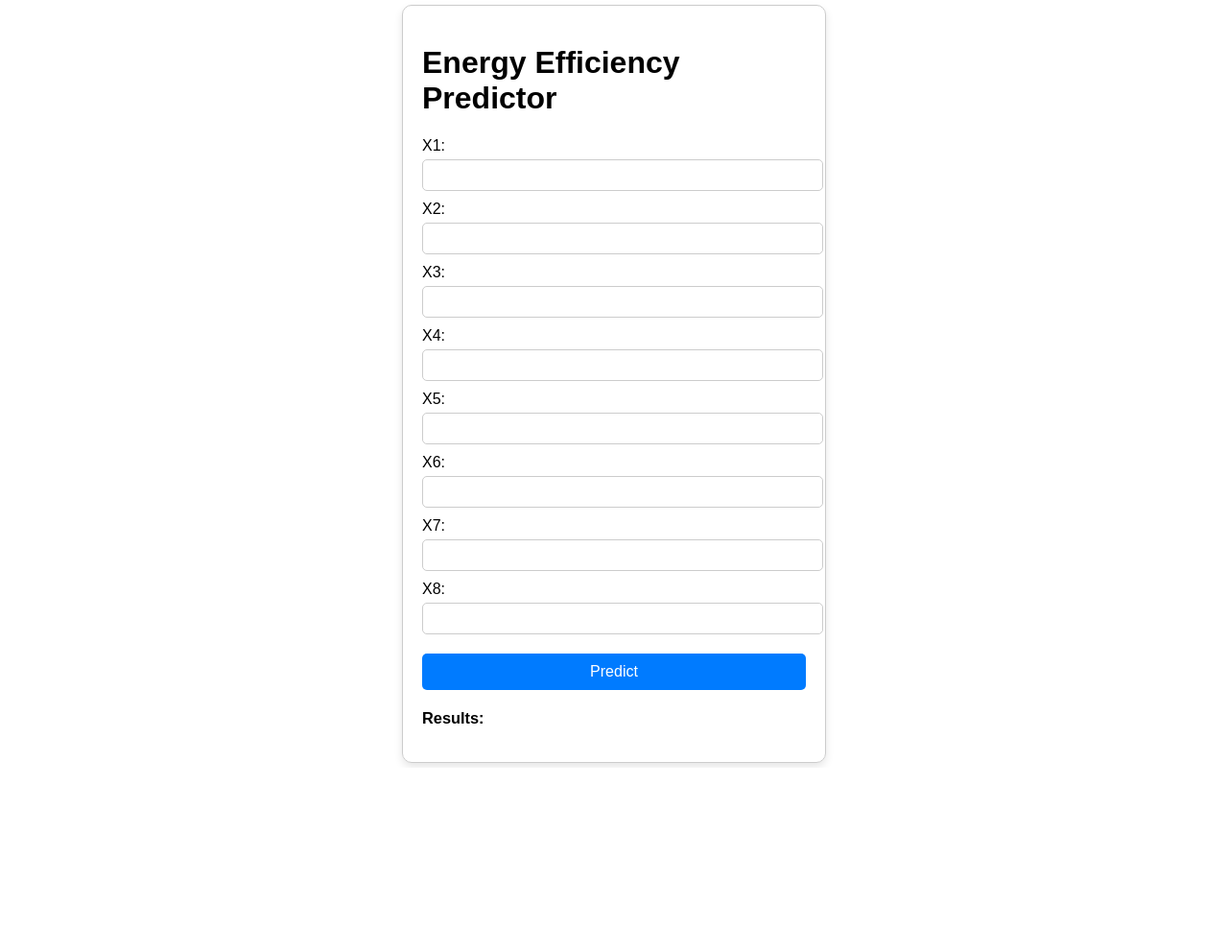
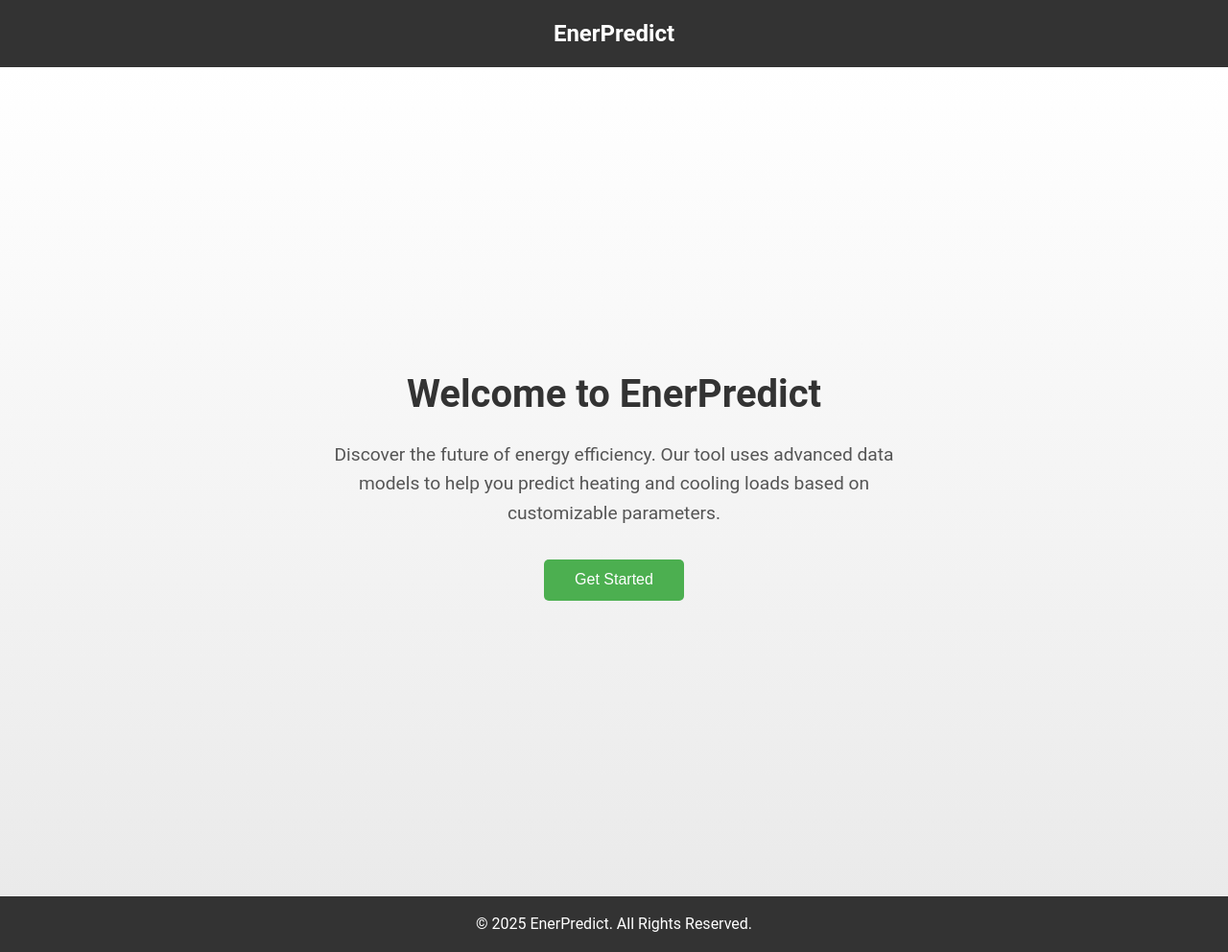
Before and after one commit to tusharra0/EnerPredict, a plain HTML site: page index.html in a window 1280 px wide. Shown: the whole page at 96% size. Before the commit the page ends 800 px from the top, so only its background shows below. Drawn offline with Linux system fonts and the light colour scheme.

Commit message:
Add files via upload

```diff
--- a/index.html
+++ b/index.html
@@ -3,53 +3,73 @@
 <head>
   <meta charset="UTF-8">
   <meta name="viewport" content="width=device-width, initial-scale=1.0">
-    <title>Energy Efficiency Predictor</title>
+  <title>EnerPredict</title>
   <link rel="stylesheet" href="styles.css">
-    <script src="script.js" defer></script>
 </head>
 <body>
-    <div class="container">
-        <h1>Energy Efficiency Predictor</h1>
-        <form id="predictionForm">
-            <div class="input-group">
-                <label for="X1">X1:</label>
-                <input type="number" id="X1" required>
+  <!-- Header Section -->
+  <header>
+    <div class="logo">EnerPredict</div>
+  </header>
+
+  <!-- Landing Page Section -->
+  <section class="landing-page">
+    <h1>Welcome to EnerPredict</h1>
+    <p>
+      Discover the future of energy efficiency. Our tool uses advanced data
+      models to help you predict heating and cooling loads based on
+      customizable parameters.
+    </p>
+    <button class="btn">Get Started</button>
+  </section>
+
+  <!-- Form Section -->
+  <section class="form-container" style="display: none;">
+    <h2>Enter Energy Parameters</h2>
+    <p>Fill in the details below to predict heating and cooling loads.</p>
+    <form id="energyForm" class="form">
+      <div class="form-group">
+        <label for="X1">Relative Compactness (X1)</label>
+        <input type="number" id="X1" placeholder="e.g., 0.98" required>
       </div>
-            <div class="input-group">
-                <label for="X2">X2:</label>
-                <input type="number" id="X2" required>
+      <div class="form-group">
+        <label for="X2">Surface Area (X2)</label>
+        <input type="number" id="X2" placeholder="e.g., 637.0" required>
       </div>
-            <div class="input-group">
-                <label for="X3">X3:</label>
-                <input type="number" id="X3" required>
+      <div class="form-group">
+        <label for="X3">Wall Area (X3)</label>
+        <input type="number" id="X3" placeholder="e.g., 318.0" required>
       </div>
-            <div class="input-group">
-                <label for="X4">X4:</label>
-                <input type="number" id="X4" required>
+      <div class="form-group">
+        <label for="X4">Roof Area (X4)</label>
+        <input type="number" id="X4" placeholder="e.g., 122.5" required>
       </div>
-            <div class="input-group">
-                <label for="X5">X5:</label>
-                <input type="number" id="X5" required>
+      <div class="form-group">
+        <label for="X5">Overall Height (X5)</label>
+        <input type="number" id="X5" placeholder="e.g., 7.0" required>
       </div>
-            <div class="input-group">
-                <label for="X6">X6:</label>
-                <input type="number" id="X6" required>
+      <div class="form-group">
+        <label for="X6">Orientation (X6)</label>
+        <input type="number" id="X6" placeholder="e.g., 2" required>
       </div>
-            <div class="input-group">
-                <label for="X7">X7:</label>
-                <input type="number" id="X7" required>
+      <div class="form-group">
+        <label for="X7">Glazing Area (X7)</label>
+        <input type="number" id="X7" placeholder="e.g., 0.1" required>
       </div>
-            <div class="input-group">
-                <label for="X8">X8:</label>
-                <input type="number" id="X8" required>
+      <div class="form-group">
+        <label for="X8">Glazing Area Distribution (X8)</label>
+        <input type="number" id="X8" placeholder="e.g., 5" required>
       </div>
-            <button type="button" onclick="predictEnergy()">Predict</button>
+      <button type="button" class="btn-submit" onclick="predictEnergy()">Submit</button>
     </form>
-        <div id="results">
-            <h3>Results:</h3>
-            <p id="heatingResult"></p>
-            <p id="coolingResult"></p>
-        </div>
-    </div>
+    <div id="results"></div>
+  </section>
+
+  <!-- Footer -->
+  <footer>
+    <p>&copy; 2025 EnerPredict. All Rights Reserved.</p>
+  </footer>
+
+  <script src="script.js"></script>
 </body>
 </html>
--- a/script.js
+++ b/script.js
@@ -1,4 +1,15 @@
-/* static/js/script.js */
+// Navigation to Form Page
+document.addEventListener('DOMContentLoaded', () => {
+    const getStartedButton = document.querySelector('.btn');
+    if (getStartedButton) {
+        getStartedButton.addEventListener('click', () => {
+            document.querySelector('.landing-page').style.display = 'none';
+            document.querySelector('.form-container').style.display = 'flex';
+        });
+    }
+});
+
+// Predict Energy Function
 async function predictEnergy() {
     const formData = {
         X1: document.getElementById('X1').value,
@@ -12,6 +23,15 @@ async function predictEnergy() {
     };
 
     try {
+        // Validate inputs
+        for (let key in formData) {
+            if (formData[key] === "") {
+                alert(`Please fill in all fields! Missing: ${key}`);
+                return;
+            }
+        }
+
+        // Simulated API Call
         const response = await fetch('/predict', {
             method: 'POST',
             headers: {
@@ -21,14 +41,16 @@ async function predictEnergy() {
         });
 
         if (!response.ok) {
-            throw new Error('Prediction failed');
+            throw new Error(`Failed to fetch: ${response.status}`);
         }
 
         const result = await response.json();
-        document.getElementById('heatingResult').innerText = `Heating Load: ${result['Heating Load (Y1)']}`;
-        document.getElementById('coolingResult').innerText = `Cooling Load: ${result['Cooling Load (Y2)']}`;
+        document.getElementById('results').innerHTML = `
+            <p>Heating Load: ${result['Heating Load (Y1)']} kW</p>
+            <p>Cooling Load: ${result['Cooling Load (Y2)']} kW</p>
+        `;
     } catch (error) {
         console.error('Error:', error);
-        alert('Prediction failed. Please check your input values.');
+        alert('Failed to get prediction. Check console for details.');
     }
 }
--- a/styles.css
+++ b/styles.css
@@ -1,43 +1,160 @@
-/* static/css/styles.css */
+/* General Reset */
+body, h1, h2, h3, p, ul, li, input, button, a {
+    margin: 0;
+    padding: 0;
+    box-sizing: border-box;
+}
+
 body {
-    font-family: Arial, sans-serif;
+    font-family: 'Roboto', sans-serif;
+    background: #f4f4f4;
+    color: #333;
+    line-height: 1.6;
+}
+
+/* Navbar */
+header {
+    background: #333;
+    color: #fff;
+    padding: 1rem;
+    text-align: center;
+}
+
+header .logo {
+    font-size: 1.5rem;
+    font-weight: bold;
+}
+
+/* Landing Page */
+.landing-page {
     display: flex;
+    flex-direction: column;
+    align-items: center;
     justify-content: center;
+    min-height: 100vh;
+    background: linear-gradient(to bottom, #ffffff, #eaeaea);
+    text-align: center;
+    padding: 2rem;
+}
+
+.landing-page h1 {
+    font-size: 2.5rem;
+    color: #333;
+    margin-bottom: 1rem;
+}
+
+.landing-page p {
+    font-size: 1.2rem;
+    color: #555;
+    max-width: 600px;
+    margin-bottom: 2rem;
+}
+
+.landing-page .btn {
+    background: #4CAF50;
+    color: white;
+    padding: 0.8rem 2rem;
+    font-size: 1rem;
+    border-radius: 5px;
+    border: none;
+    cursor: pointer;
+    transition: all 0.3s ease;
+}
+
+.landing-page .btn:hover {
+    background: #45a049;
+}
+
+/* Form Section */
+.form-container {
+    display: flex;
+    flex-direction: column;
     align-items: center;
-    height: 100vh;
-    margin: 0;
+    justify-content: center;
+    min-height: 100vh;
+    background: #fff;
+    padding: 2rem;
 }
-.container {
-    width: 400px;
-    padding: 20px;
-    border: 1px solid #ccc;
-    border-radius: 10px;
-    box-shadow: 0 4px 8px rgba(0,0,0,0.1);
+
+.form-container h2 {
+    font-size: 2rem;
+    color: #333;
+    margin-bottom: 1rem;
 }
-.input-group {
-    margin-bottom: 10px;
+
+.form-container p {
+    color: #555;
+    font-size: 1rem;
+    margin-bottom: 2rem;
+    text-align: center;
 }
-label {
+
+.form {
+    background: #f9f9f9;
+    border: 1px solid #ddd;
+    border-radius: 8px;
+    padding: 2rem;
+    width: 100%;
+    max-width: 500px;
+    box-shadow: 0px 4px 6px rgba(0, 0, 0, 0.1);
+}
+
+.form .form-group {
+    margin-bottom: 1.5rem;
+}
+
+.form .form-group label {
     display: block;
-    margin-bottom: 5px;
+    font-size: 1rem;
+    margin-bottom: 0.5rem;
+    color: #333;
 }
-input {
+
+.form .form-group input {
     width: 100%;
-    padding: 8px;
+    padding: 0.8rem;
+    font-size: 1rem;
     border: 1px solid #ccc;
     border-radius: 5px;
+    transition: border-color 0.3s ease;
 }
-button {
-    margin-top: 10px;
+
+.form .form-group input:focus {
+    border-color: #4CAF50;
+    outline: none;
+}
+
+.form .btn-submit {
+    background: #4CAF50;
+    color: white;
+    padding: 0.8rem;
+    font-size: 1rem;
+    border-radius: 5px;
+    border: none;
+    cursor: pointer;
     width: 100%;
-    padding: 10px;
-    border: none;
-    border-radius: 5px;
-    background-color: #007BFF;
-    color: white;
-    font-size: 16px;
+    transition: all 0.3s ease;
 }
+
+.form .btn-submit:hover {
+    background: #45a049;
+}
+
+/* Results */
 #results {
-    margin-top: 20px;
-    font-size: 14px;
+    margin-top: 2rem;
+    text-align: center;
 }
+
+#results p {
+    font-size: 1.2rem;
+    color: #333;
+}
+
+/* Footer */
+footer {
+    background: #333;
+    color: #fff;
+    text-align: center;
+    padding: 1rem;
+}
```
Lines whose indentation alone changed are shown as unchanged.
